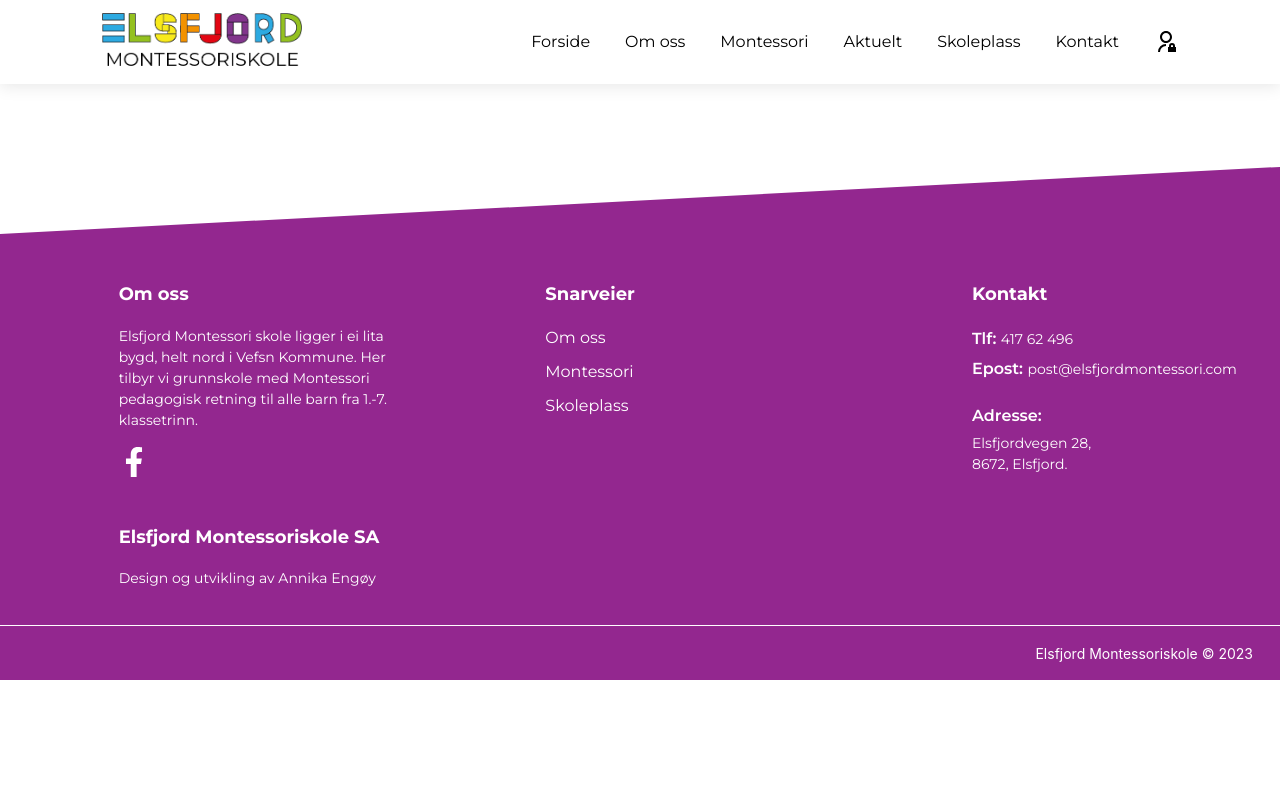
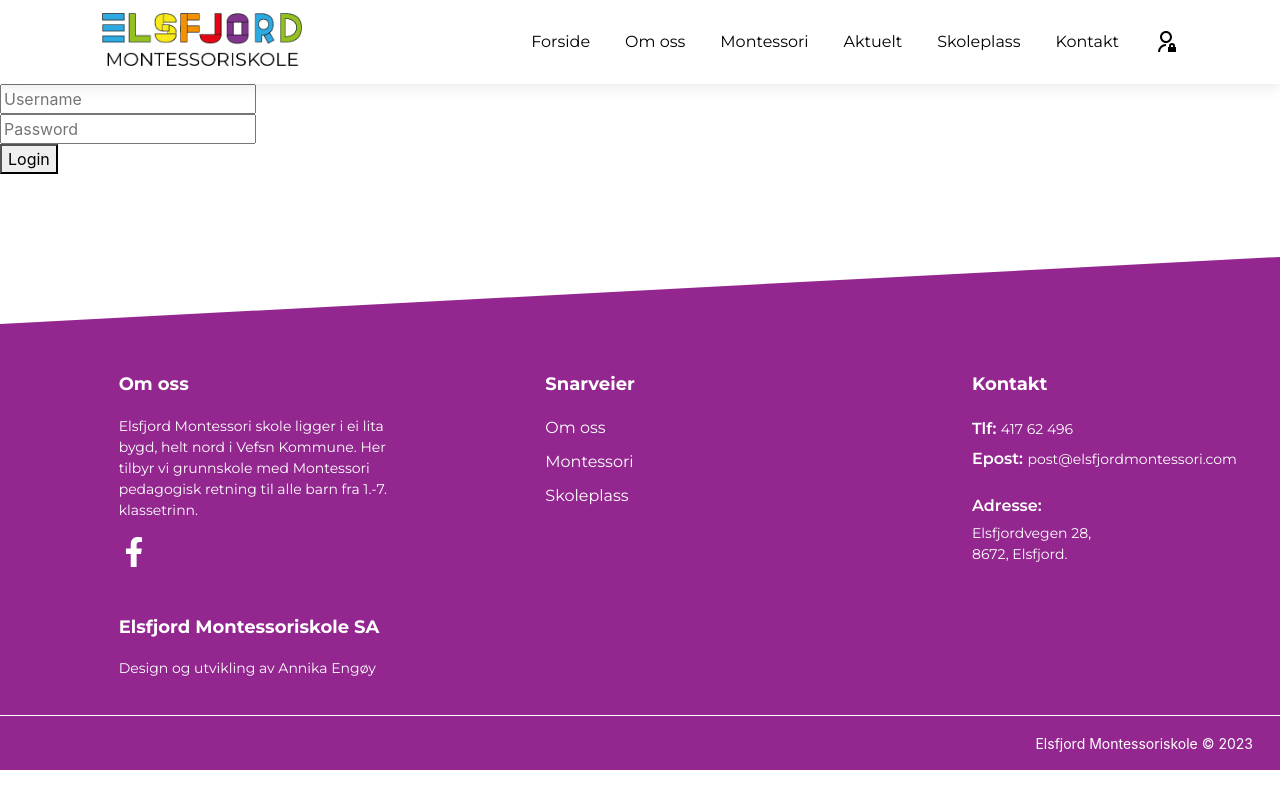
Before and after one commit to Annikaenjoy/project_exam2, a React (Create React App) app in the folder elsfjord_montessori/: page /admin in a window 1280 px wide. Built offline with nearby package versions, Linux system fonts and the light colour scheme; a web font is replaced by a local one.

Commit message:
Login authentication, form and changes to API urls.

```diff
--- a/elsfjord_montessori/package.json
+++ b/elsfjord_montessori/package.json
@@ -3,17 +3,21 @@
   "version": "0.1.0",
   "private": true,
   "dependencies": {
+    "@hookform/resolvers": "^3.1.0",
     "@testing-library/jest-dom": "^5.16.5",
     "@testing-library/react": "^13.4.0",
     "@testing-library/user-event": "^13.5.0",
+    "axios": "^1.4.0",
     "bootstrap": "^5.2.3",
     "react": "^18.2.0",
     "react-bootstrap": "^2.7.4",
     "react-dom": "^18.2.0",
+    "react-hook-form": "^7.43.9",
     "react-icons": "^4.8.0",
     "react-router-dom": "^6.11.1",
     "react-scripts": "5.0.1",
-    "web-vitals": "^2.1.4"
+    "web-vitals": "^2.1.4",
+    "yup": "^1.1.1"
   },
   "scripts": {
     "start": "react-scripts start",
--- /dev/null
+++ b/elsfjord_montessori/src/common/FormError.js
@@ -0,0 +1,9 @@
+import PropTypes from "prop-types";
+
+export default function ValidationError({ children }) {
+  return <div className="form-error">{children}</div>;
+}
+
+ValidationError.proptTypes = {
+  children: PropTypes.node.isRequired,
+};
--- a/elsfjord_montessori/src/components/BlogPosts.js
+++ b/elsfjord_montessori/src/components/BlogPosts.js
@@ -1,5 +1,5 @@
 import React from "react";
-import { postUrl } from "../constants/postUrl";
+import { baseUrl, postUrl } from "../constants/Api";
 import { useState, useEffect } from "react";
 
 // React Bootstrap
@@ -7,6 +7,8 @@
 import Row from "react-bootstrap/Row";
 import Col from "react-bootstrap/Col";
 import Card from "react-bootstrap/Card";
+
+const url = baseUrl + postUrl;
 
 const BlogPosts = (props) => {
   const [posts, setPosts] = useState([]);
@@ -18,7 +20,7 @@
       try {
         setIsError(false);
         setIsLoading(true);
-        const response = await fetch(postUrl);
+        const response = await fetch(url);
         const result = await response.json();
         setPosts(result);
         setIsLoading(false);
--- /dev/null
+++ b/elsfjord_montessori/src/components/LoginForm.js
@@ -0,0 +1,82 @@
+import React from "react";
+import axios from "axios";
+import { useState } from "react";
+import { useForm } from "react-hook-form";
+import * as yup from "yup";
+import { yupResolver } from "@hookform/resolvers/yup";
+import FormError from "../common/FormError";
+
+// API
+import { baseUrl, TOKEN_PATH } from "../constants/Api";
+
+const url = baseUrl + TOKEN_PATH;
+
+const schema = yup.object().shape({
+  username: yup.string().required("Please enter your username"),
+  password: yup.string().required("Please enter your password"),
+});
+const LoginForm = (props) => {
+  const [submitting, setSubmitting] = useState(false);
+  const [loginError, setLoginError] = useState(null);
+
+  const {
+    register,
+    handleSubmit,
+    formState: { errors },
+  } = useForm({
+    resolver: yupResolver(schema),
+  });
+
+  async function onSubmit(data) {
+    setSubmitting(true);
+    setLoginError(null);
+
+    try {
+      const response = await axios.post(url, data);
+      console.log("response", response.data);
+    } catch (error) {
+      console.log("error", error);
+      setLoginError(error.toString());
+    } finally {
+      setSubmitting(false);
+    }
+  }
+  return (
+    <>
+      <form onSubmit={handleSubmit(onSubmit)}>
+        {loginError && <FormError>{loginError}</FormError>}
+        <fieldset disabled={submitting}>
+          <div>
+            <input
+              className="form_input"
+              name="username"
+              placeholder="Username"
+              {...register("username")}
+            />
+            {errors.username && (
+              <FormError>{errors.username.message}</FormError>
+            )}
+          </div>
+
+          <div>
+            <input
+              className="form_input"
+              name="password"
+              placeholder="Password"
+              {...register("password")}
+              type="password"
+            />
+            {errors.password && (
+              <FormError>{errors.password.message}</FormError>
+            )}
+          </div>
+          <button className="form-button">
+            {submitting ? "Loggin in..." : "Login"}
+          </button>
+        </fieldset>
+      </form>
+    </>
+  );
+};
+
+export default LoginForm;
--- /dev/null
+++ b/elsfjord_montessori/src/constants/Api.js
@@ -0,0 +1,3 @@
+export const baseUrl = "https://api.annikaengoy.no/wp-json/";
+export const postUrl = "wp/v2/posts";
+export const TOKEN_PATH = "jwt-auth/v1/token";
--- a/elsfjord_montessori/src/constants/postUrl.js
+++ /dev/null
@@ -1 +0,0 @@
-export const postUrl = "https://api.annikaengoy.no/wp-json/wp/v2/posts";
--- a/elsfjord_montessori/src/views/Admin.js
+++ b/elsfjord_montessori/src/views/Admin.js
@@ -2,11 +2,13 @@
 
 import NavBar from "../components/Navbar";
 import Footer from "../components/Footer";
+import LoginForm from "../components/LoginForm";
 
 const Admin = (props) => {
   return (
     <>
       <NavBar />
+      <LoginForm />
       <Footer />
     </>
   );
```
Also changed, not shown: 1 other file (tests, documents, lock files or other folders).
